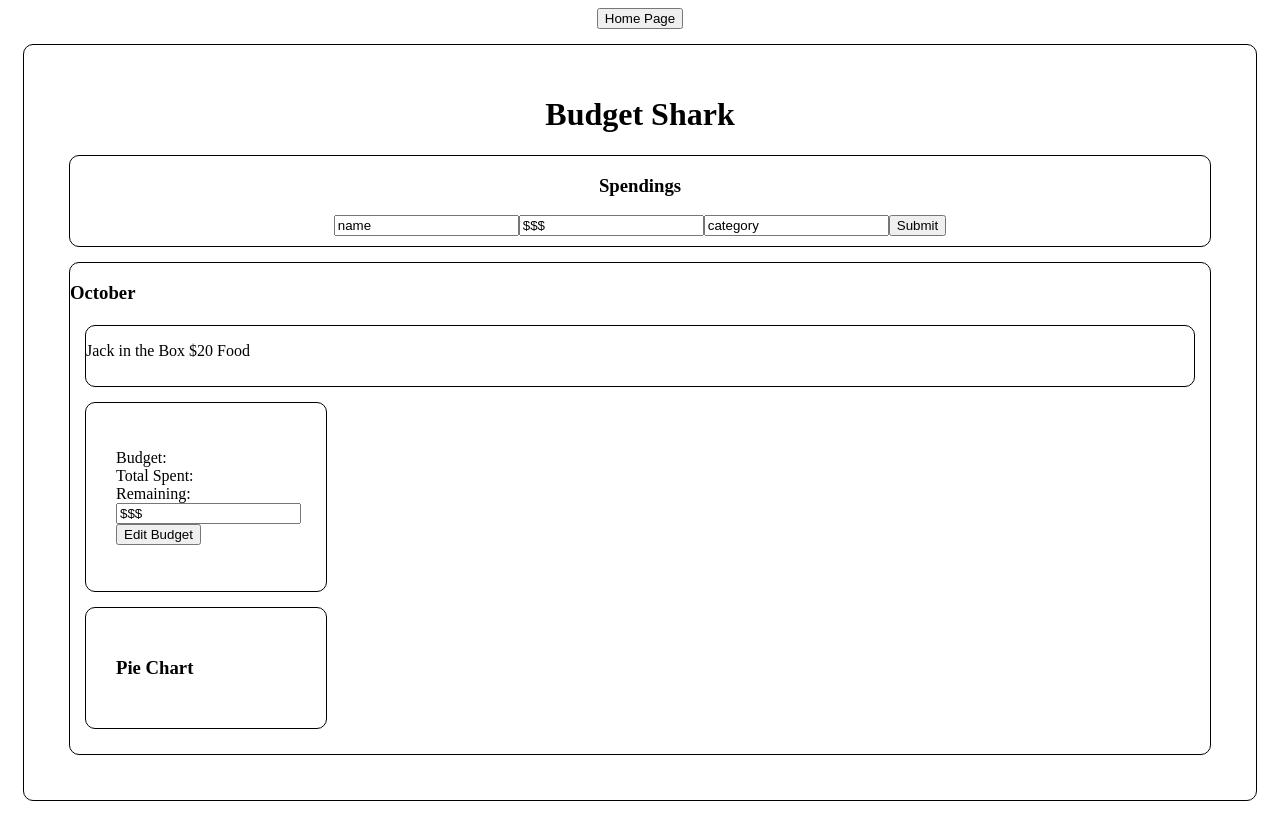
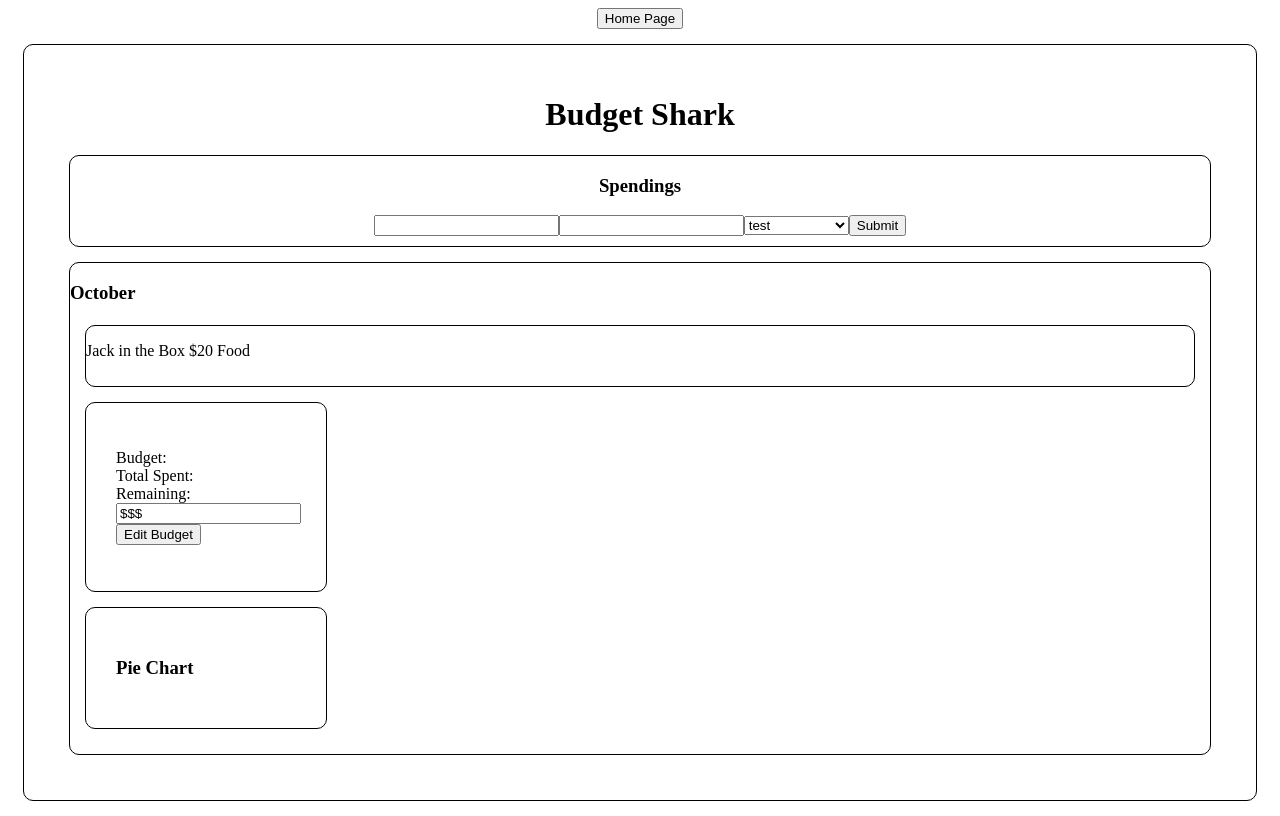
Before and after one commit to Tassled-Wobbegongs/pockets, a React app: page / in a window 1280 px wide. Built offline with nearby package versions, Linux system fonts and the light colour scheme.

Commit message:
Dropdown completed

```diff
--- a/client/containers/inputsContainer.jsx
+++ b/client/containers/inputsContainer.jsx
@@ -4,18 +4,37 @@ class InputsContainer extends Component {
     constructor(props){
       super(props);
       this.state = {
+        name: this.props.name,
+        amount: this.props.amount,
+        category: this.props.category
+      }
+    }
 
-      };
-    }
+
+    // submit(){
+    //   this.setState({name: document.getElementById('transactionName').value});
+    //   console.log(this.state.name);
+    // }
 
     render(){
       return (
         <div className = 'inputContainer'>
           <h3>Spendings</h3>
-          <input type="text" value="name"/>
-          <input type="text" value="$$$"/>
-          <input type="text" value="category"/>
-          <button>Submit</button>
+          <input type="text" id="transactionName"/>
+          <input type="text" id="transactionAmt"/>
+          <select name="Category" id="category">
+            <option value="1">test</option>
+            <option value="2">Housing/Rent</option>
+            <option value="3">Utilities</option>
+            <option value="4">Gas</option>
+            <option value="5">Groceries</option>
+            <option value="6">Dining Out</option>
+            <option value="7 ">Drinks</option>
+            <option value="8">Entertainment</option>
+            <option value="9">Savings</option>
+            <option value="10">Other</option>
+          </select>
+          <button onClick={this.props.submit}>Submit</button>
         </div>
       )
     }
--- a/client/containers/mainContainer.jsx
+++ b/client/containers/mainContainer.jsx
@@ -13,13 +13,20 @@ class MainContainer extends Component {
         total: 0,
         budget: 0
       };
+      this.submit = this.submit.bind(this);
+    }
+
+    submit(){
+      this.setState({name: document.getElementById('transactionName').value});
+      console.log(this.state.name);
     }
 
     render(){
       return (
         <div className = 'mainContainer'>
           <h1><center>Budget Shark</center></h1>
-          <InputsContainer />
+          <InputsContainer state={this.state} submit={this.submit}/>
+          <div>{this.state.name}</div>
           <DisplayContainer />
         </div>
       )
```
